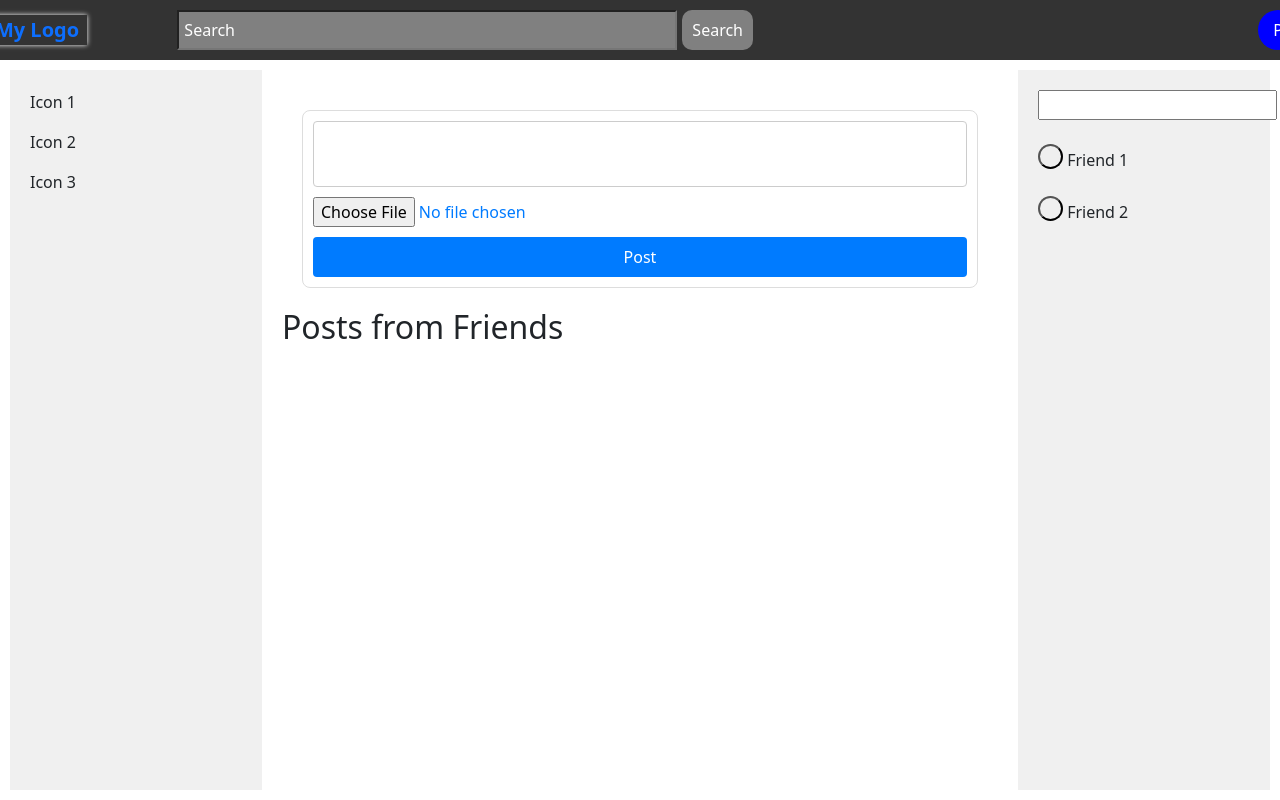
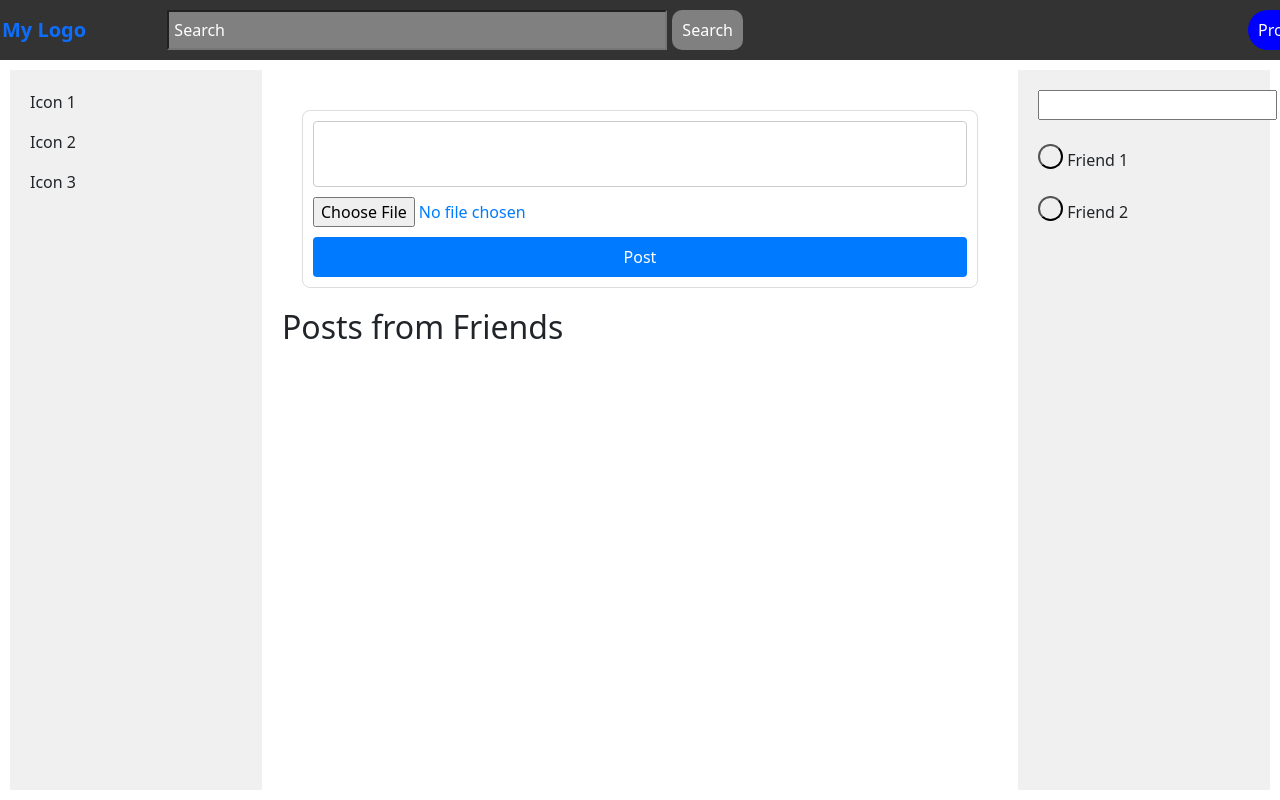
Before and after one commit to S-Surmara/socialPulse, a React (Create React App) app: page /dashboard in a window 1280 px wide. Shown: the top 800 px of the page. Built offline with nearby package versions, Linux system fonts and the light colour scheme.

Commit message:
minor css changes to dashboard and appbar

```diff
--- a/src/components/AppBar/AppBar.scss
+++ b/src/components/AppBar/AppBar.scss
@@ -17,10 +17,7 @@
     color: blue($color: #000000);
     font-size: 20px;
     font-weight: bold;
-    margin-left: -95px;
-    box-shadow: 0px 0px 5px #fff;
-    width: 100px;
-    text-align: center;
+    margin-left: -80px;
   }
 
   .nav-items {
@@ -59,9 +56,9 @@
     color: white;
     cursor: pointer;
     margin-left: 5px;
-    margin-right: -100px;
+    margin-right: -110px;
     height: 40px;
-    width: 40px;
+    width: 60px;
     border-radius: 80px;
   }
 
--- a/src/components/AppBar/AppBar.tsx
+++ b/src/components/AppBar/AppBar.tsx
@@ -22,7 +22,7 @@ const NavBar: React.FC = () => {
 
           {/* Profile icon button */}
           <button type="button" className="profile-button" onClick={handleProfileclick}>
-            <span>P</span>
+            <span>Profile</span>
           </button>
         </div>
       </div>
```
